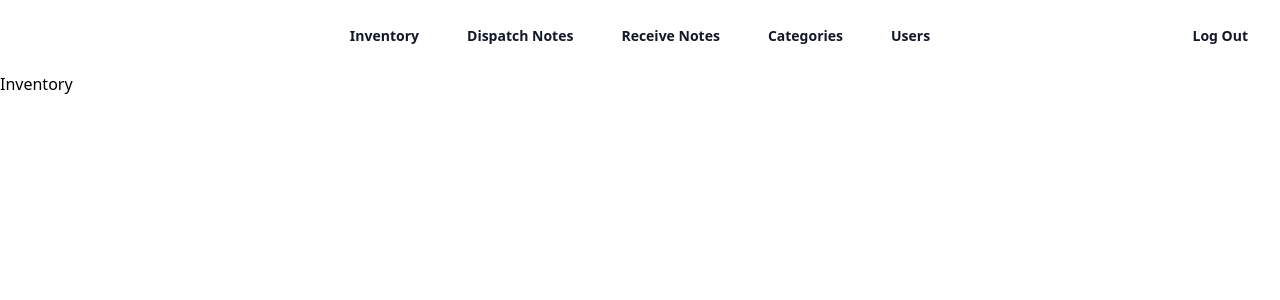
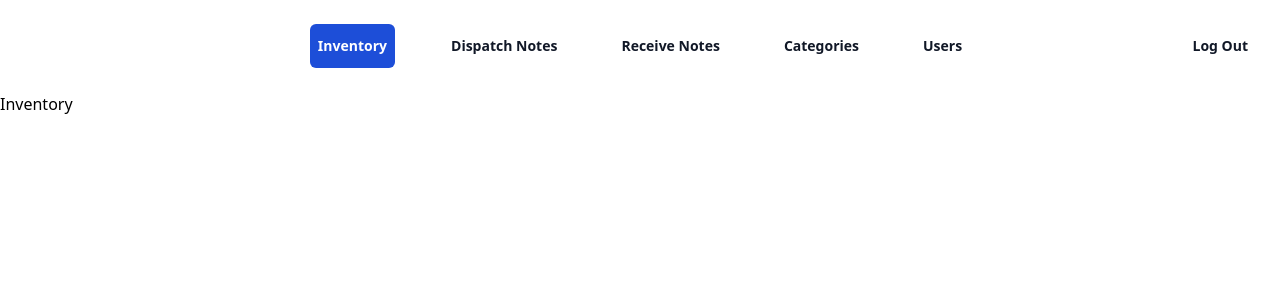
Before and after one commit to dananjayarumesh/inventory-management-ui, a Vue app: page / in a window 1280 px wide. Shown: the top 300 px of the page. Built offline with nearby package versions, Linux system fonts and the light colour scheme.

Commit message:
nav links active logic

```diff
--- a/cypress.config.js
+++ b/cypress.config.js
@@ -1,7 +1,8 @@
-import { defineConfig } from "cypress";
+import { defineConfig } from 'cypress';
 
 export default defineConfig({
   e2e: {
+    // eslint-disable-next-line no-unused-vars
     setupNodeEvents(on, config) {
       // implement node event listeners here
     },
--- a/src/components/TopMenu.vue
+++ b/src/components/TopMenu.vue
@@ -10,17 +10,19 @@ import {
   XMarkIcon,
 } from '@heroicons/vue/24/outline'
 import { useAuthStore } from '@/stores/auth';
-import { useRouter } from 'vue-router';
+import { useRouter, useRoute } from 'vue-router';
 
 const auth = useAuthStore();
 const router = useRouter();
+const route = useRoute();
+
+const mobileMenuOpen = ref(false)
+const routeName = route.name;
 
 const logout = async () => {
   auth.logout();
   router.push({ path: '/login' });
 }
-
-const mobileMenuOpen = ref(false)
 </script>
 
 <template>
@@ -40,19 +42,29 @@ const mobileMenuOpen = ref(false)
         </button>
       </div>
       <PopoverGroup class="hidden lg:flex lg:gap-x-12">
-        <router-link :to="{ name: 'inventory' }" class="text-sm/6 font-semibold text-gray-900">
+        <router-link :to="{ name: 'inventory' }"
+          class="py-2.5 px-2 rounded-md text-sm/6 font-semibold text-gray-900"
+          :class="{ 'bg-blue-700 text-white': routeName === 'inventory' }">
           Inventory
         </router-link>
-        <router-link :to="{ name: 'dispatch-notes' }" class="text-sm/6 font-semibold text-gray-900">
+        <router-link :to="{ name: 'dispatch-notes' }"
+        class="py-2.5 px-2 rounded-md text-sm/6 font-semibold text-gray-900"
+        :class="{ 'bg-blue-700 text-white': routeName === 'dispatch-notes' }">
           Dispatch Notes
         </router-link>
-        <router-link :to="{ name: 'receive-notes' }" class="text-sm/6 font-semibold text-gray-900">
+        <router-link :to="{ name: 'receive-notes' }"
+        class="py-2.5 px-2 rounded-md text-sm/6 font-semibold text-gray-900"
+        :class="{ 'bg-blue-700 text-white': routeName === 'receive-notes' }">
           Receive Notes
         </router-link>
-        <router-link :to="{ name: 'categories' }" class="text-sm/6 font-semibold text-gray-900">
+        <router-link :to="{ name: 'categories' }"
+        class="py-2.5 px-2 rounded-md text-sm/6 font-semibold text-gray-900"
+        :class="{ 'bg-blue-700 text-white': routeName === 'categories' }">
           Categories
         </router-link>
-        <router-link :to="{ name: 'users' }" class="text-sm/6 font-semibold text-gray-900">
+        <router-link :to="{ name: 'users' }"
+        class="py-2.5 px-2 rounded-md text-sm/6 font-semibold text-gray-900"
+        :class="{ 'bg-blue-700 text-white': routeName === 'users' }">
           Users
         </router-link>
       </PopoverGroup>
```
Also changed, not shown: src/components/Pagination.vue (deleted), src/components/Table.vue (deleted).
